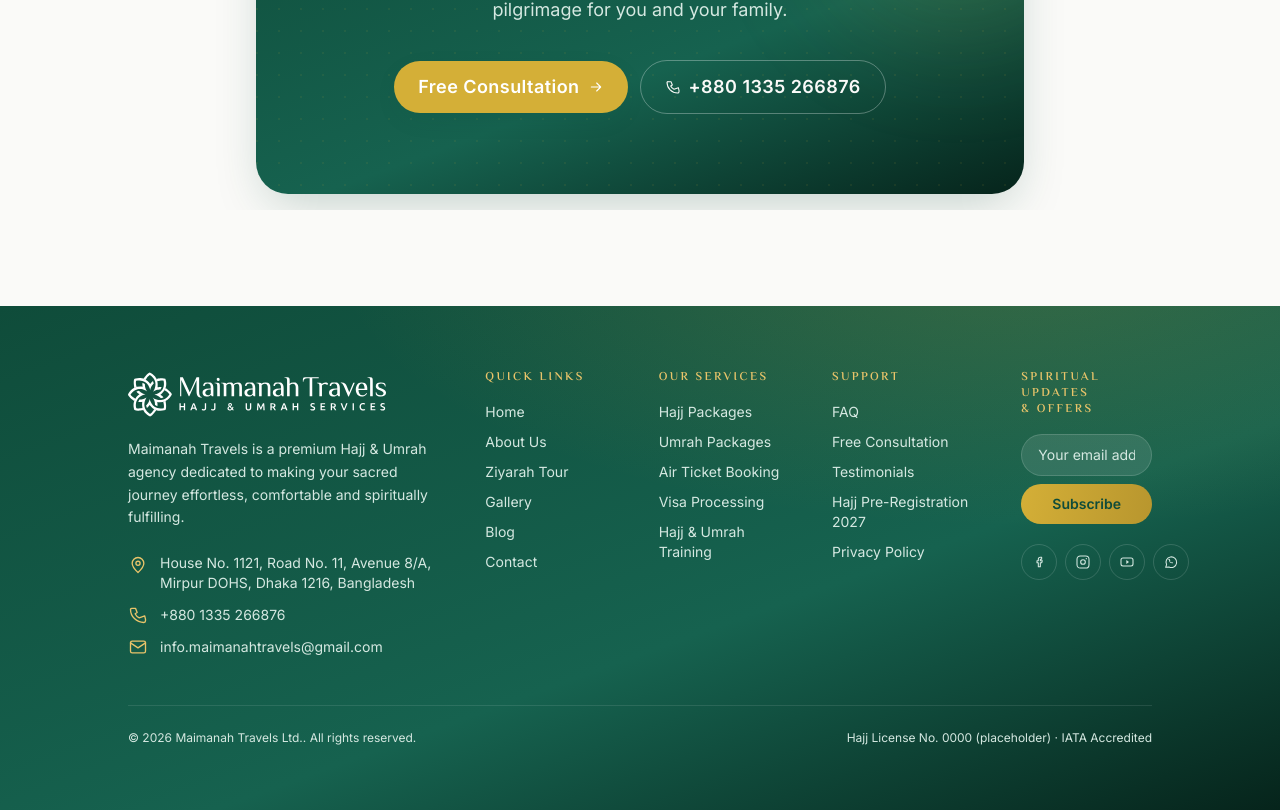
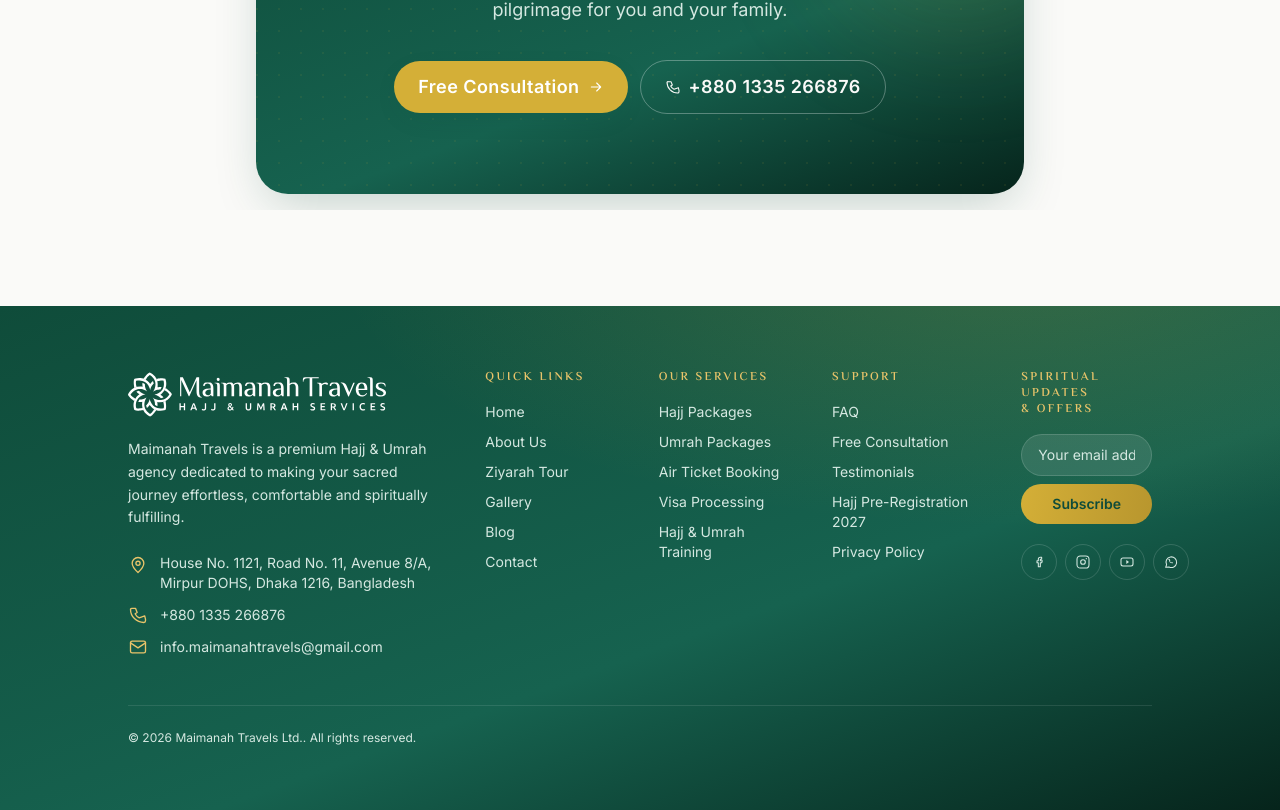
Before and after one commit to TaforaTech/maimanah-travels, a Next.js app: page /en/services/training in a window 1280 px wide. Shown: the part 1016-1826 px from the top of the page. Built offline with nearby package versions, Linux system fonts and the light colour scheme.

Commit message:
feat: hajj license no

```diff
--- a/src/components/layout/Footer.tsx
+++ b/src/components/layout/Footer.tsx
@@ -110,7 +110,6 @@
 
         <div className="mt-12 flex flex-col items-center justify-between gap-4 border-t border-white/10 pt-6 text-xs text-navy-100 sm:flex-row">
           <p>© {year} {site.legalName}. {dict.footer.rights}</p>
-          <p className="text-center sm:text-right">{site.license}</p>
         </div>
       </div>
     </footer>
```
